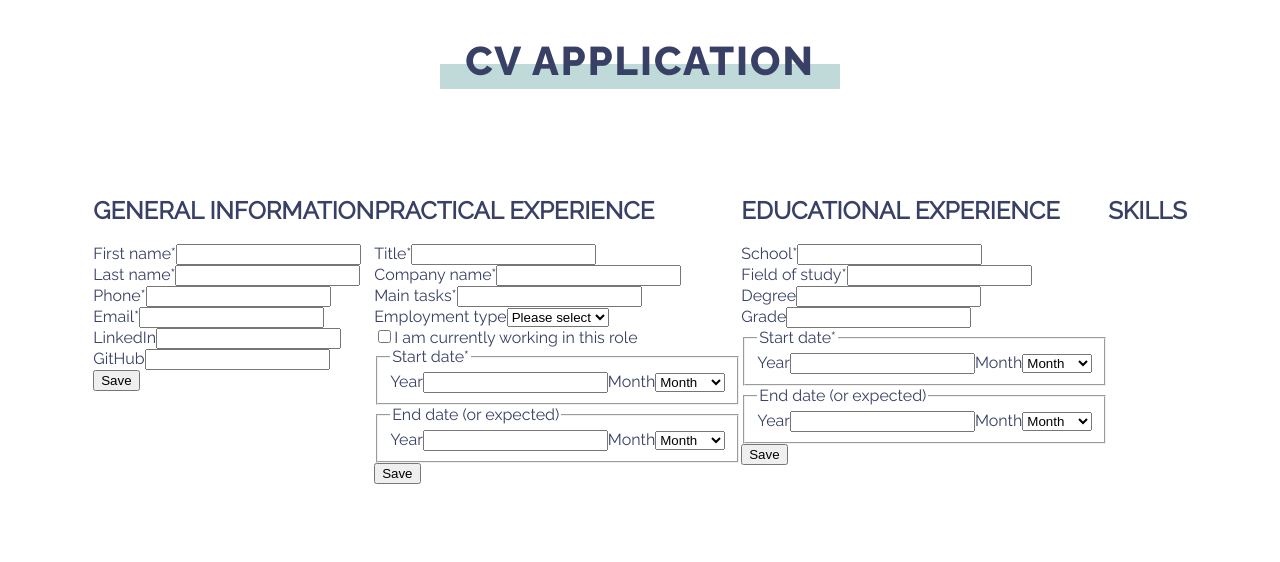
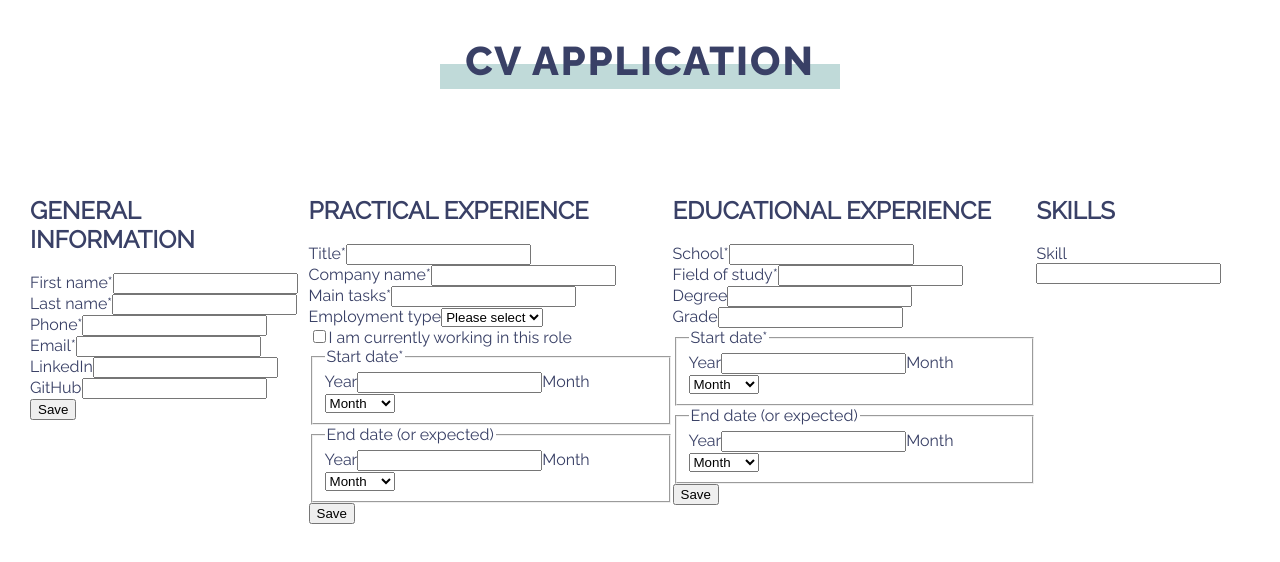
Before and after one commit to mooniiDev/cv-application, a React (Create React App) app: page / in a window 1280 px wide. Shown: the top 562 px of the page. Built offline with nearby package versions, Linux system fonts and the light colour scheme.

Commit message:
Update Skills component's structure

```diff
--- a/src/components/Skills.js
+++ b/src/components/Skills.js
@@ -11,6 +11,11 @@ class Skills extends React.Component {
     return (
       <div>
         <h2>SKILLS</h2>
+        {/* Skill */}
+        <div>
+          <label htmlFor="skill">Skill</label>
+          <input id="skill" type="text" name="skill" />
+        </div>
       </div>
     );
   }
```
